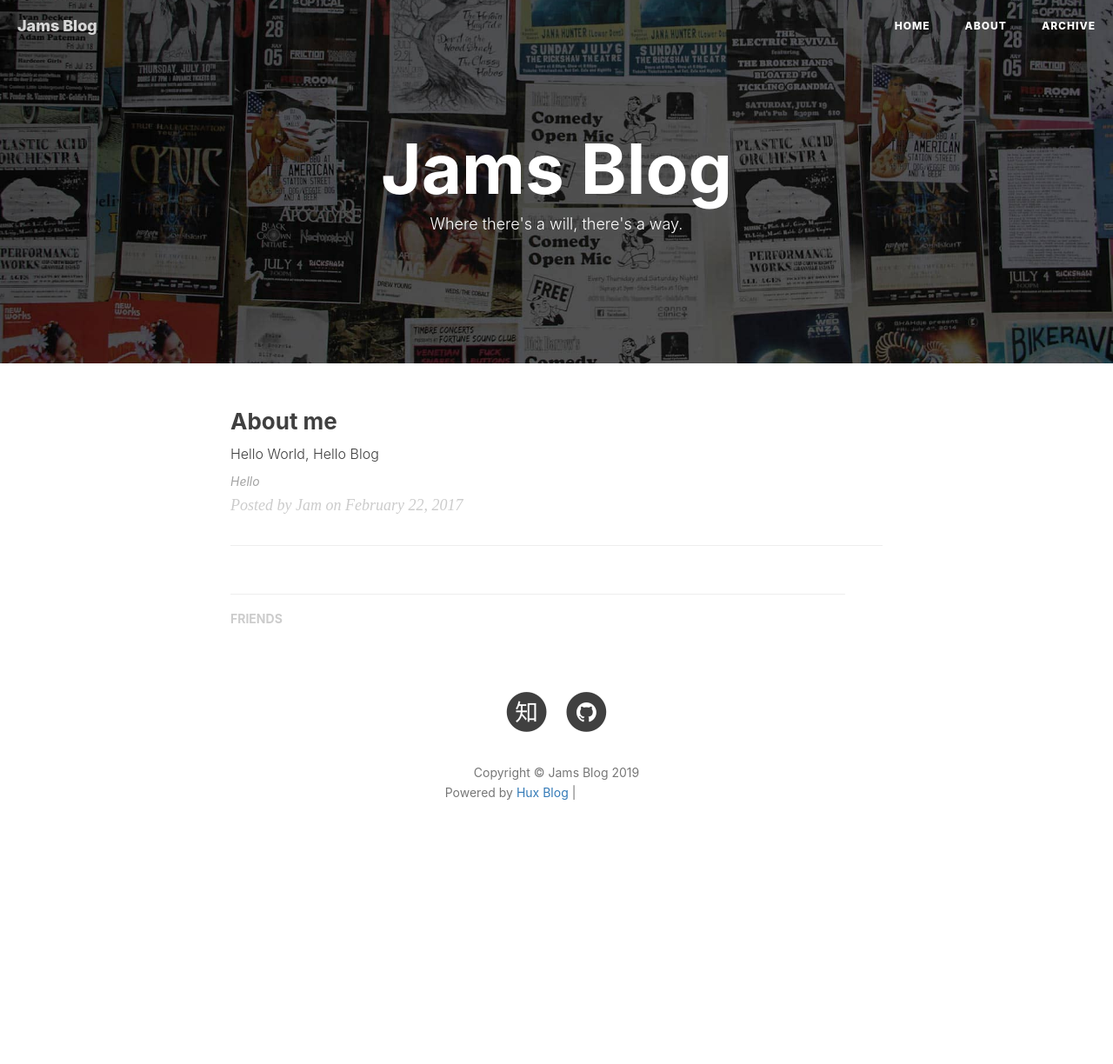
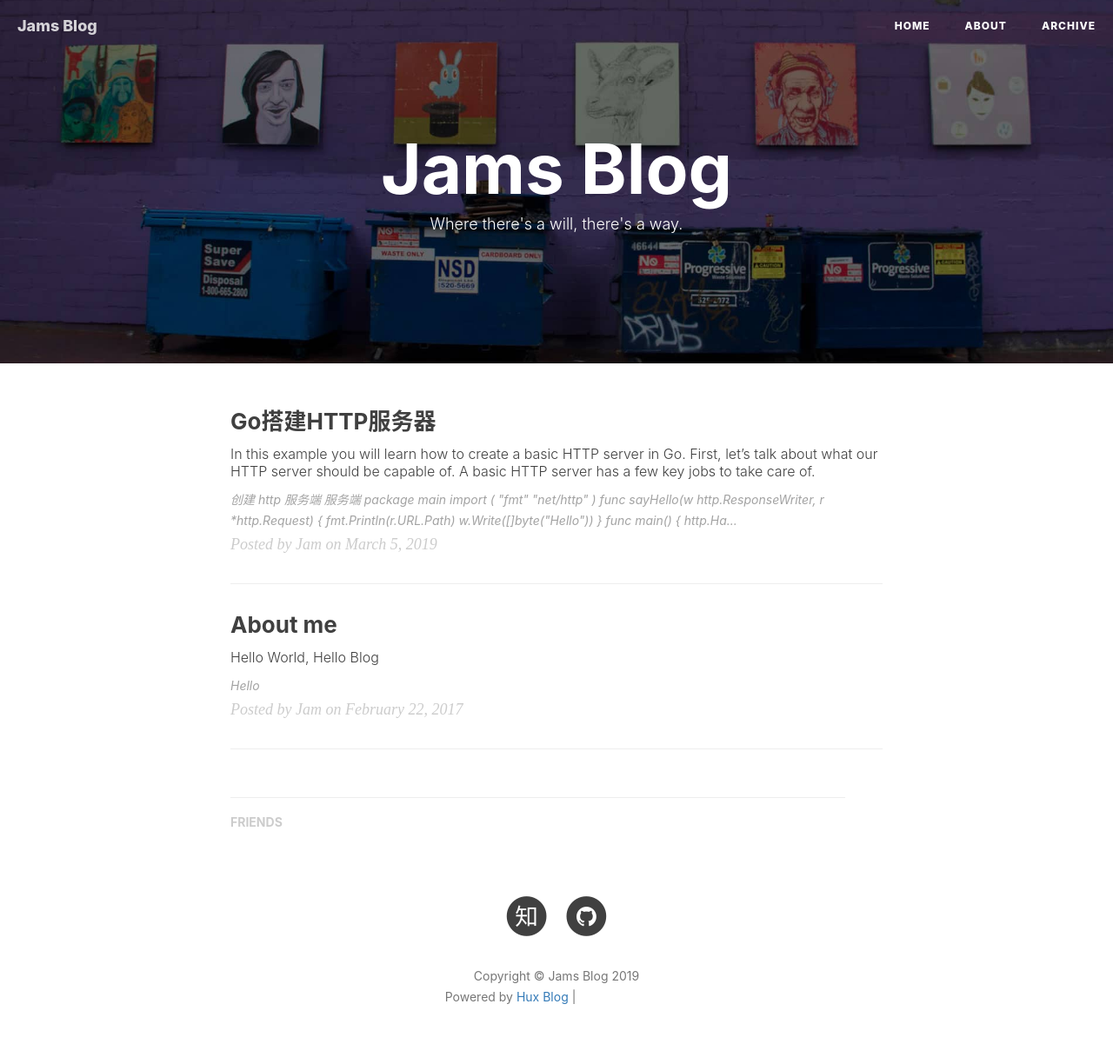
Before and after one commit to wzyonggege/wzyonggege.github.io, a Jekyll site: the page built from index.html, in a window 1280 px wide. Shown: the whole page at 87% size. Built offline with Jekyll 4.4.1, drawn with Linux system fonts in a browser that asks for light colours; nearby versions of some CDN libraries; the list of posts is cut into pages by our own code; comment, search, counter and statistics services are not loaded; before the commit the page ends 989 px from its top, so only the background shows below that; grey boxes are pictures that could not be loaded.

Commit message:
add post

```diff
--- a/_config.yml
+++ b/_config.yml
@@ -1,7 +1,7 @@
 # Site settings
 title: Jams Blog
 SEOTitle: Jams Blog
-header-img: img/home-bg.jpg
+header-img: img/home-bg-art.jpg
 email: admin@gmail.com
 description: ""
 keyword: "Python, GO, Linux, Movie"
--- /dev/null
+++ b/_posts/2019-03-05-golang-http-server.markdown
@@ -0,0 +1,48 @@
+---
+layout:     post
+title:      "Go搭建HTTP服务器 "
+subtitle:   "In this example you will learn how to create a basic HTTP server in Go. First, let’s talk about what our HTTP server should be capable of. A basic HTTP server has a few key jobs to take care of."
+date:       2019-03-05 12:00:00
+author:     "Jam"
+header-img: "img/about-bg.jpg"
+tags:
+    - Code
+    - Golang
+---
+
+# 创建 http 服务端
+
+## 服务端
+
+<pre>
+package main
+
+import (
+	"fmt"
+	"net/http"
+)
+
+func sayHello(w http.ResponseWriter, r *http.Request)  {
+	fmt.Println(r.URL.Path)
+	w.Write([]byte("Hello"))
+}
+
+func main() {
+	http.HandleFunc("/", sayHello)
+	http.ListenAndServe(":8080", nil)
+}
+</pre>
+
+- HandleFunc 将 handle function 注册给一个pattern（地址）
+    - ServeMux，http 请求的多路复用器
+    - 将请求的URL和已注册的所有pattern匹配
+    - 因此，根目录 "/" 不仅仅能匹配以 "/" 为路径的 URL，当没有其他能匹配的 pattern 时，也会匹配到根目录。
+    - 实现简单 基于字典查询
+- ListenAndServe 监听端口
+    - 第一个参数是端口号
+    - 第二个参数是 multiplexer，nil为默认
+    - 核心代码 ln, err := net.Listen("tcp", addr)
+    - 处理新链接 func (srv *Server) Serve(l net.Listener)， 开启一个for（while）每个连接建立一个goroutine，实现高并发
+        - 选择 multiplexer，如果是 nil 则使用 DefaultServeMux
+        - 使用 multiplexer 找到请求 uri 所对应的 handler
+        - 写入 ResponseWriter 并回复给客户端
```
Also changed, not shown: img/blog-desktop.jpg (deleted), img/blog-md-navbar.gif (deleted), img/blog-sidebar.jpg (deleted), img/contact-bg.jpg (deleted).
